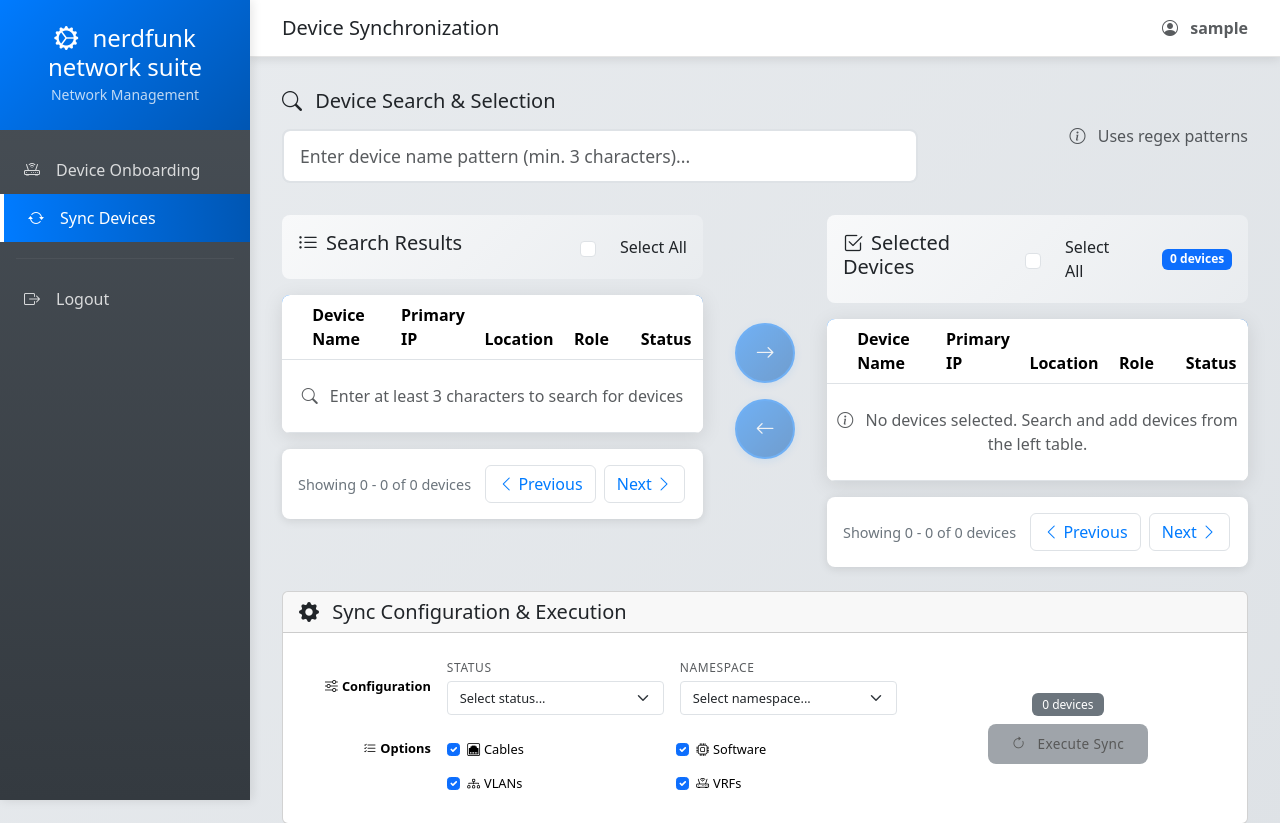
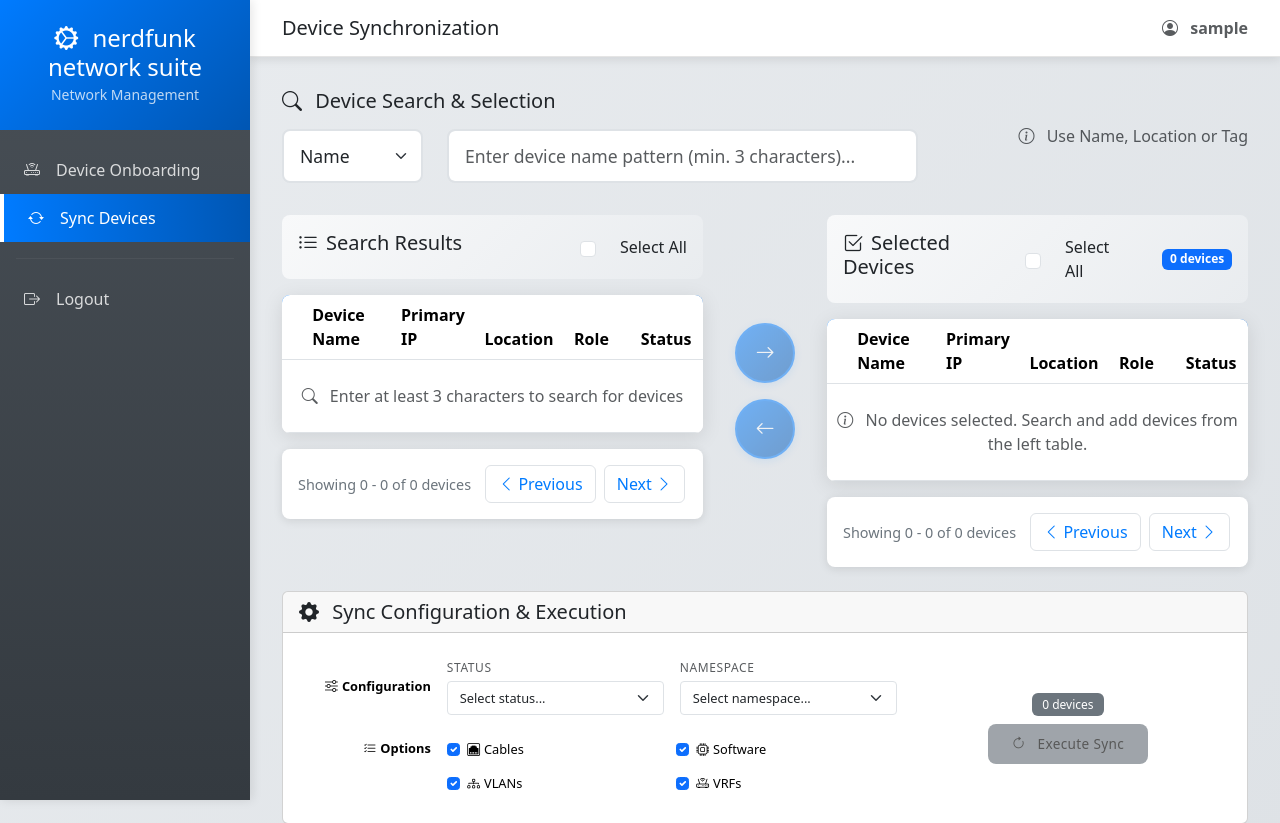
Before and after one commit to nerdfunk-net/network-suite, a Flask app: page /sync-device in a window 1280 px wide. Shown: the top 823 px of the page. Run offline with Flask 3, Linux system fonts and the light colour scheme; the visitor is signed in with stand-in values (Sample User, id 1); data that the repository does not hold is empty.

Commit message:
search by location and tag
search by location and tag

```diff
--- a/app.py
+++ b/app.py
@@ -509,6 +509,175 @@ def get_nautobot_secrets_groups() -> list[dict[str, any]]:
         raise
 
 
+def search_devices_by_location(location_pattern: str) -> list[dict[str, any]]:
+    """Search for devices by location using regex pattern via GraphQL query.
+
+    Args:
+        location_pattern: Regular expression pattern to match location names.
+
+    Returns:
+        List of device dictionaries with name, id, role, location, primary_ip4, and status.
+
+    Raises:
+        Exception: If unable to query Nautobot devices.
+    """
+    try:
+        # Prepare GraphQL query for location-based device search
+        query = """
+        query devives_in_location (
+            $location_filter: [String]
+        ) {
+            locations (name__re: $location_filter) {
+                name
+                devices {
+                    id
+                    name
+                    role {
+                        name
+                    }
+                    location {
+                        name
+                    }
+                    primary_ip4 {
+                        address
+                    }
+                    status {
+                        name
+                    }
+                }
+            }
+        }
+        """
+
+        # Prepare variables
+        variables = {
+            "location_filter": [location_pattern]
+        }
+
+        # Prepare the payload
+        payload = {
+            "query": query,
+            "variables": variables
+        }
+
+        # Set up headers
+        headers = {
+            "Content-Type": "application/json",
+            "Authorization": f"Token {NAUTOBOT_API_TOKEN}"
+        }
+
+        # Make the GraphQL request
+        url = f"{NAUTOBOT_URL}/api/graphql/"
+        response = requests.post(url, headers=headers, json=payload)
+
+        if response.status_code != 200:
+            logger.error(f"GraphQL query failed: {response.status_code} - {response.text}")
+            raise Exception(f"GraphQL query failed with status {response.status_code}")
+
+        result = response.json()
+
+        # Check if there are any errors in the GraphQL response
+        if 'errors' in result:
+            logger.error(f"GraphQL errors: {result['errors']}")
+            raise Exception(f"GraphQL query errors: {result['errors']}")
+
+        # Parse the response and flatten the nested device structure
+        data = result.get('data', {})
+        locations = data.get('locations', [])
+
+        # Flatten devices from all matching locations
+        all_devices = []
+        for location in locations:
+            devices = location.get('devices', [])
+            all_devices.extend(devices)
+
+        logger.info(f"Retrieved {len(all_devices)} devices from locations matching pattern '{location_pattern}'")
+        return all_devices
+
+    except Exception as e:
+        logger.error(f"Error searching devices by location pattern '{location_pattern}' via GraphQL: {e}")
+        raise
+
+
+def search_devices_by_tag(tag_pattern: str) -> list[dict[str, any]]:
+    """Search for devices by tag using pattern via GraphQL query.
+
+    Args:
+        tag_pattern: Tag name pattern to match devices.
+
+    Returns:
+        List of device dictionaries with name, id, role, location, primary_ip4, and status.
+
+    Raises:
+        Exception: If unable to query Nautobot devices.
+    """
+    try:
+        # Prepare GraphQL query for tag-based device search
+        query = """
+        query devices_by_tags($tag_filter: [String]) {
+            devices(tags: $tag_filter) {
+                name
+                id
+                role {
+                    name
+                }
+                location {
+                    name
+                }
+                primary_ip4 {
+                    address
+                }
+                status {
+                    name
+                }
+            }
+        }
+        """
+
+        # Prepare variables
+        variables = {
+            "tag_filter": [tag_pattern]
+        }
+
+        # Prepare the payload
+        payload = {
+            "query": query,
+            "variables": variables
+        }
+
+        # Set up headers
+        headers = {
+            "Content-Type": "application/json",
+            "Authorization": f"Token {NAUTOBOT_API_TOKEN}"
+        }
+
+        # Make the GraphQL request
+        url = f"{NAUTOBOT_URL}/api/graphql/"
+        response = requests.post(url, headers=headers, json=payload)
+
+        if response.status_code != 200:
+            logger.error(f"GraphQL query failed: {response.status_code} - {response.text}")
+            raise Exception(f"GraphQL query failed with status {response.status_code}")
+
+        result = response.json()
+
+        # Check if there are any errors in the GraphQL response
+        if 'errors' in result:
+            logger.error(f"GraphQL errors: {result['errors']}")
+            raise Exception(f"GraphQL query errors: {result['errors']}")
+
+        # Parse the response
+        data = result.get('data', {})
+        devices = data.get('devices', [])
+
+        logger.info(f"Retrieved {len(devices)} devices with tag '{tag_pattern}'")
+        return devices
+
+    except Exception as e:
+        logger.error(f"Error searching devices by tag '{tag_pattern}' via GraphQL: {e}")
+        raise
+
+
 def search_devices_by_regex(regex_pattern: str) -> list[dict[str, any]]:
     """Search for devices in Nautobot using regex pattern via GraphQL query.
 
@@ -999,7 +1168,16 @@ def api_search_devices():
         if len(pattern) < 3:
             return {"error": "Pattern must be at least 3 characters"}, 400
 
-        devices = search_devices_by_regex(pattern)
+        # Get search type (default to 'name')
+        search_type = data.get('search_type', 'name')
+
+        if search_type == 'location':
+            devices = search_devices_by_location(pattern)
+        elif search_type == 'tag':
+            devices = search_devices_by_tag(pattern)
+        else:  # default to name search
+            devices = search_devices_by_regex(pattern)
+
         return {"devices": devices}, 200
 
     except Exception as e:
--- a/templates/sync_device.html
+++ b/templates/sync_device.html
@@ -101,6 +101,21 @@
     }
 
     .search-input:focus {
+        border-color: #007bff;
+        box-shadow: 0 0 0 0.2rem rgba(0, 123, 255, 0.25);
+    }
+
+    /* Search type dropdown styling to match search input */
+    #searchType.form-select {
+        border: 2px solid #dee2e6;
+        border-radius: 0.5rem;
+        padding: 12px 16px;
+        font-size: 1.1rem;
+        height: auto;
+        transition: all 0.3s ease;
+    }
+
+    #searchType.form-select:focus {
         border-color: #007bff;
         box-shadow: 0 0 0 0.2rem rgba(0, 123, 255, 0.25);
     }
@@ -298,6 +313,15 @@
                 <i class="bi bi-search me-2"></i>
                 Device Search & Selection
             </h5>
+            <div class="row">
+                <div class="col-md-3">
+                    <select class="form-select" id="searchType">
+                        <option value="name">Name</option>
+                        <option value="location">Location</option>
+                        <option value="tag">Tag</option>
+                    </select>
+                </div>
+                <div class="col-md-9">
                     <div class="position-relative">
                         <input type="text"
                                id="deviceSearch"
@@ -311,10 +335,12 @@
                         </div>
                     </div>
                 </div>
+            </div>
+        </div>
         <div class="col-md-4 text-end">
             <p class="mb-0 text-muted">
                 <i class="bi bi-info-circle me-2"></i>
-                Uses regex patterns
+                Use Name, Location or Tag
             </p>
         </div>
     </div>
@@ -540,6 +566,7 @@
 document.addEventListener('DOMContentLoaded', function() {
     // Element references
     const deviceSearch = document.getElementById('deviceSearch');
+    const searchType = document.getElementById('searchType');
     const loadingSpinner = document.querySelector('.loading-spinner');
     const statusSelect = document.getElementById('statusSelect');
     const namespaceSelect = document.getElementById('namespaceSelect');
@@ -583,6 +610,18 @@ document.addEventListener('DOMContentLoaded', function() {
     loadDropdownOptions();
     updateArrowButtons();
     updateSelectedCount();
+    updatePlaceholder();
+
+    // Search type change handler
+    searchType.addEventListener('change', function() {
+        updatePlaceholder();
+        // Clear current search results when type changes
+        searchDevices = [];
+        searchFilteredDevices = [];
+        renderSearchTable();
+        // Clear search input
+        deviceSearch.value = '';
+    });
 
     // Search functionality
     deviceSearch.addEventListener('input', function() {
@@ -653,10 +692,14 @@ document.addEventListener('DOMContentLoaded', function() {
     // Search devices API function
     async function searchDevicesAPI(pattern) {
         try {
+            const currentSearchType = searchType.value;
             const response = await fetch('/api/search-devices', {
                 method: 'POST',
                 headers: { 'Content-Type': 'application/json' },
-                body: JSON.stringify({ pattern: pattern })
+                body: JSON.stringify({
+                    pattern: pattern,
+                    search_type: currentSearchType
+                })
             });
 
             const data = await response.json();
@@ -1084,6 +1127,18 @@ document.addEventListener('DOMContentLoaded', function() {
             existingError.remove();
         }
     }
+
+    // Update placeholder text based on search type
+    function updatePlaceholder() {
+        const currentSearchType = searchType.value;
+        if (currentSearchType === 'location') {
+            deviceSearch.placeholder = 'Enter location name pattern (min. 3 characters)...';
+        } else if (currentSearchType === 'tag') {
+            deviceSearch.placeholder = 'Enter tag name (min. 3 characters)...';
+        } else {
+            deviceSearch.placeholder = 'Enter device name pattern (min. 3 characters)...';
+        }
+    }
 });
 </script>
 {% endblock %}
```
Lines whose indentation alone changed are shown as unchanged.
